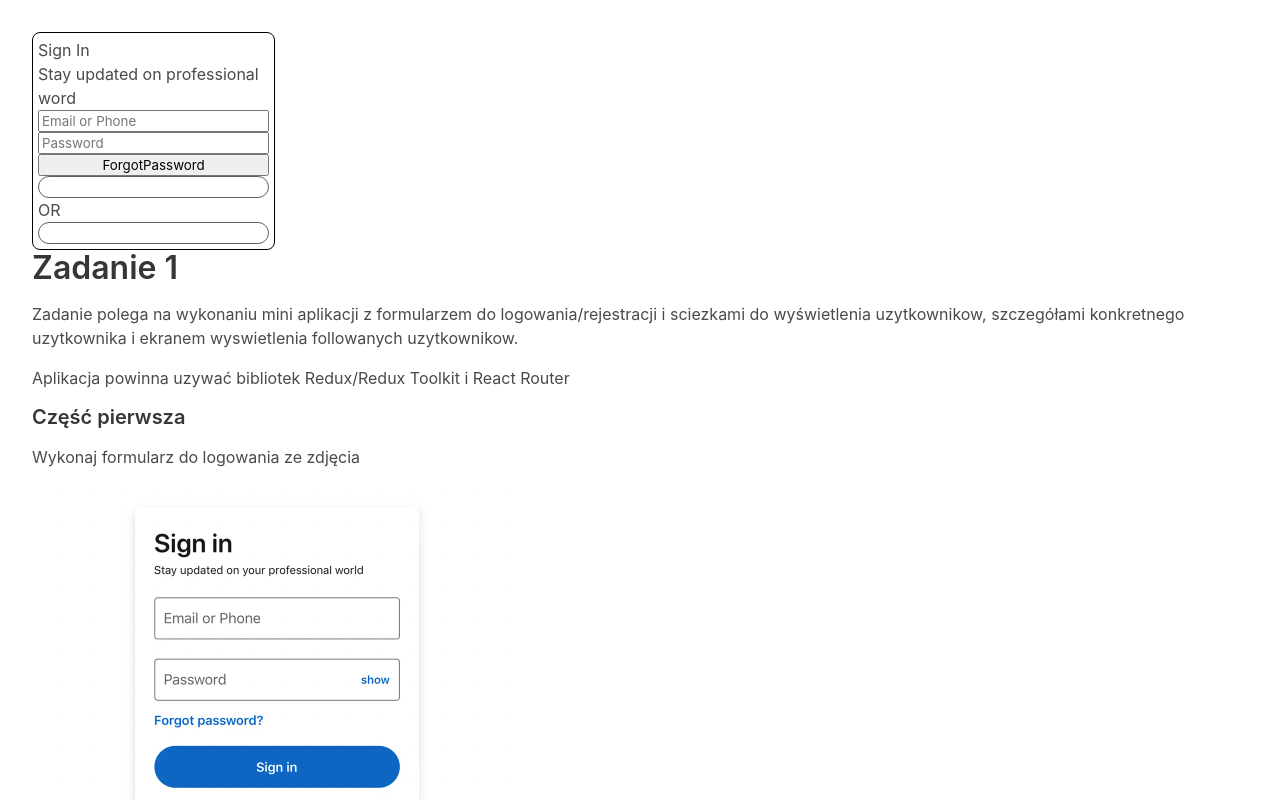
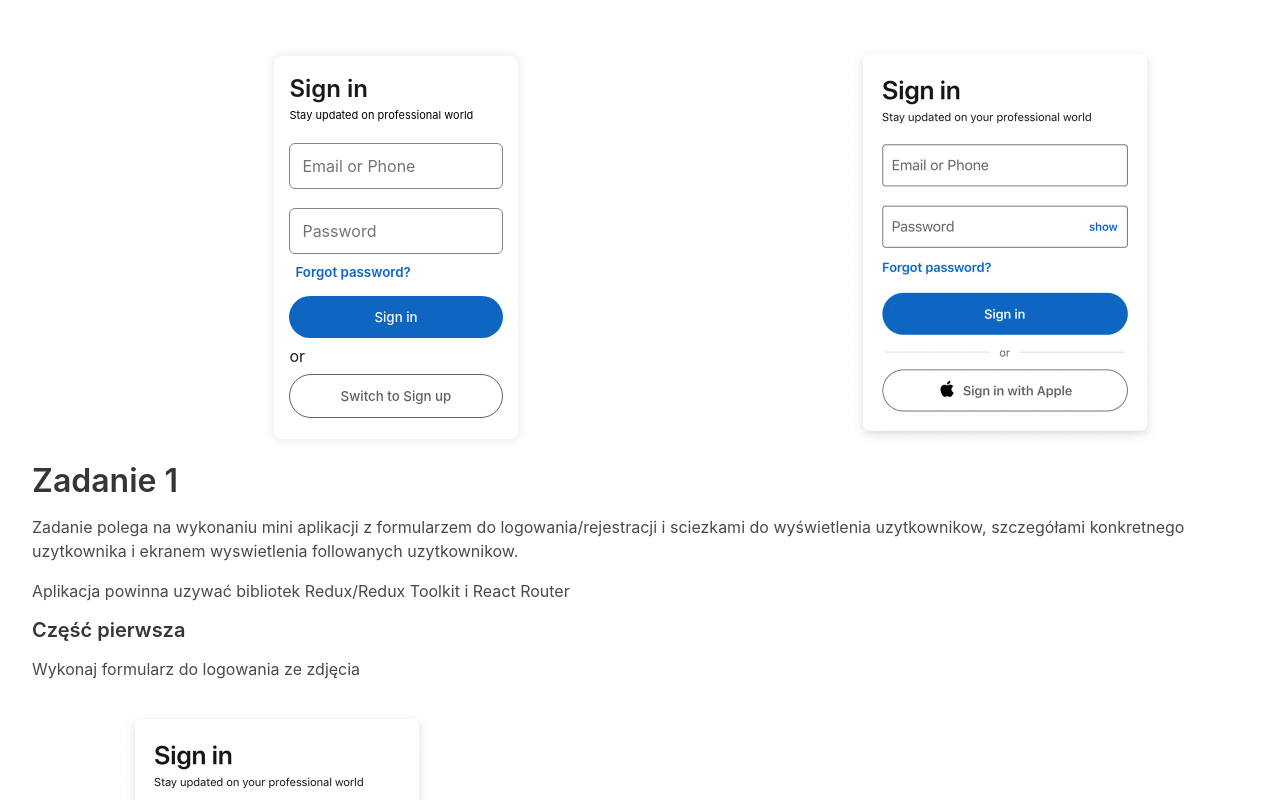
Before and after one commit to Sverdiyev/nebu-frontend-recruitment-task, a React (Create React App) app: page /login in a window 1280 px wide. Shown: the top 800 px of the page. Built offline with nearby package versions, Linux system fonts and the light colour scheme; data requests are answered from the project's data file.

Commit message:
added styles for Inputs, Buttons, Card

```diff
--- a/src/App.js
+++ b/src/App.js
@@ -6,7 +6,14 @@ import login from './login.png';
 import spiral from './spiral/spiral.png';
 import ForgotPassword from './components/ForgotPassword/ForgotPassword.js';
 import Button from './components/Button/Button.js';
+import Heading from './components/Heading/Heading.js';
 
+const buttonTypes = {
+	signIn: 'signIn',
+	signUp: 'signUp',
+	switchToSignUp: 'switchToSignUp',
+	switchToSignIn: 'switchToSignIn',
+};
 function App() {
 	/**
 	 * open console to see how backend is structured
@@ -19,17 +26,17 @@ function App() {
 
 	return (
 		<div className='App'>
-			<Card>
-				<h1>Sign In</h1>
-				<h4>Stay updated on professional word </h4>
-				<Email />
-				<Password />
-				<ForgotPassword />
-				<Button />
-				OR
-				<Button />
-			</Card>
-
+			<div style={{ display: 'flex', alignItems: 'flex-start' }}>
+				<Card>
+					<Heading></Heading> <Email />
+					<Password />
+					<ForgotPassword />
+					<Button type={buttonTypes.signIn} />
+					or
+					<Button type={buttonTypes.switchToSignUp} />
+				</Card>
+				<img src={login} alt='login' />
+			</div>
 			<div className='content'>
 				<h1>Zadanie 1</h1>
 				<p>
--- a/src/UI/Card/Card.styles.js
+++ b/src/UI/Card/Card.styles.js
@@ -4,9 +4,12 @@ const StyledCard = styled.div`
 	display: flex;
 	flex-direction: column;
 	width: 20%;
-	padding: 5px;
-	border: 1px solid black;
+	padding: 15px;
 	border-radius: 8px;
+
+	box-shadow: 0px 0px 9px 3px #f0f0f0;
+	margin: 24px auto;
+	color: #191a1a;
 `;
 
 export default StyledCard;
--- a/src/components/Button/Button.styles.js
+++ b/src/components/Button/Button.styles.js
@@ -3,22 +3,34 @@ import styled from 'styled-components';
 const StyledButton = styled.button`
 	border-radius: 25px;
 	width: 100%;
-	padding: 10px 0;
+	padding: 13px 0;
+	margin: 6px 0;
 
 	border: none;
-
+	font-weight: 500;
 	${({ $type }) => {
 		switch ($type) {
 			case 'signUp':
 			case 'signIn':
-				return 'color:white; background-color:#0e66c2;';
+				return `color:white;
+				background-color:#0e66c2;
+				:focus-visible{
+					outline-color:#7cd3e6;
+				}
+					`;
 			case 'switchToSignUp':
 			case 'switchToSignIn':
 			default:
-				return ' color:#606060;background-color:white;border:1px solid #606060;';
+				return `color:#606060;
+				background-color:white;
+				border:1px solid #606060;
+				:focus-visible{
+					outline-color:#0e66c2;
+				};
+
+				`;
 		}
-	}}
+	}};
 `;
 
-//#606060
 export default StyledButton;
--- a/src/components/ForgotPassword/ForgotPassword.js
+++ b/src/components/ForgotPassword/ForgotPassword.js
@@ -1,7 +1,8 @@
 import React from 'react';
+import StyledForgot from './ForgotPassword.styles.js';
 
 function ForgotPassword() {
-	return <button>ForgotPassword</button>;
+	return <StyledForgot>Forgot password?</StyledForgot>;
 }
 
 export default ForgotPassword;
--- /dev/null
+++ b/src/components/ForgotPassword/ForgotPassword.styles.js
@@ -0,0 +1,12 @@
+import styled from 'styled-components';
+
+const StyledForgot = styled.button`
+	color: #0e66c2;
+	font-weight: 600;
+	border: none;
+	background-color: transparent;
+	align-self: flex-start;
+	margin: 9px 0;
+`;
+
+export default StyledForgot;
--- /dev/null
+++ b/src/components/Heading/Heading.js
@@ -0,0 +1,13 @@
+import React from 'react';
+import { HeadingWrapper } from './Heading.styles.js';
+
+function Heading() {
+	return (
+		<HeadingWrapper>
+			<h1>Sign in</h1>
+			<h4>Stay updated on professional world </h4>
+		</HeadingWrapper>
+	);
+}
+
+export default Heading;
--- /dev/null
+++ b/src/components/Heading/Heading.styles.js
@@ -0,0 +1,12 @@
+import styled from 'styled-components';
+
+export const HeadingWrapper = styled.div`
+	& > h1 {
+		font-size: 24px;
+		font-weight: 600;
+	}
+	& > h4 {
+		color: black;
+		font-size: 11px;
+	}
+`;
--- a/src/components/Inputs/Email.js
+++ b/src/components/Inputs/Email.js
@@ -1,7 +1,12 @@
 import React from 'react';
+import { InputWrapper, StyledInput } from './Input.styles.js';
 
 function Email({ type }) {
-	return <input type='email' placeholder='Email or Phone' />;
+	return (
+		<InputWrapper>
+			<StyledInput type='email' placeholder='Email or Phone' />
+		</InputWrapper>
+	);
 }
 
 export default Email;
--- /dev/null
+++ b/src/components/Inputs/Input.styles.js
@@ -0,0 +1,50 @@
+import styled from 'styled-components';
+
+export const InputWrapper = styled.div`
+	display: flex;
+	align-items: center;
+
+	position: relative;
+	width: 100%;
+	border: 1px solid #858585;
+	box-sizing: border-box;
+	border-radius: 6px;
+
+	margin-top: 19px;
+`;
+export const StyledInput = styled.input`
+	display: inline-block;
+	border: none;
+	background-color: transparent;
+	width: 100%;
+	padding: 12px;
+	font-size: 16px;
+	caret-color: #b9b9b8;
+	color: #656565;
+
+	&#password {
+		padding-right: 40px;
+	}
+
+	&:focus-visible,
+	:focus-visible ::placeholder {
+		outline-color: #656565;
+		color: #656565;
+
+		outline-width: 20px;
+		font-weight: 500;
+	}
+`;
+
+export const StyledShow = styled.span`
+	position: absolute;
+	/* width: 10%; */
+	/* height: 100%; */
+	/* display: inline-block; */
+
+	margin-left: 85%;
+	font-size: 12px;
+	color: #0e66c2;
+	font-weight: 700;
+	cursor: pointer;
+`;
--- a/src/components/Inputs/Password.js
+++ b/src/components/Inputs/Password.js
@@ -1,7 +1,30 @@
-import React from 'react';
+import React, { useState } from 'react';
+import { InputWrapper, StyledInput, StyledShow } from './Input.styles.js';
 
 function Password() {
-	return <input type='password' placeholder='Password' />;
+	const [type, setType] = useState('password');
+	const [passwordInput, setPasswordInput] = useState('');
+	const onChangeInput = (e) => setPasswordInput(e.target.value);
+
+	const onChangeType = () => {
+		if (type === 'password') setType('text');
+		if (type === 'text') setType('password');
+	};
+	let showText;
+	if (passwordInput.trim()) showText = type === 'password' ? 'show' : 'hide';
+
+	return (
+		<InputWrapper>
+			<StyledInput
+				id='password'
+				type={type}
+				placeholder='Password'
+				value={passwordInput}
+				onChange={onChangeInput}
+			/>
+			{<StyledShow onClick={onChangeType}>{showText}</StyledShow>}
+		</InputWrapper>
+	);
 }
 
 export default Password;
```
